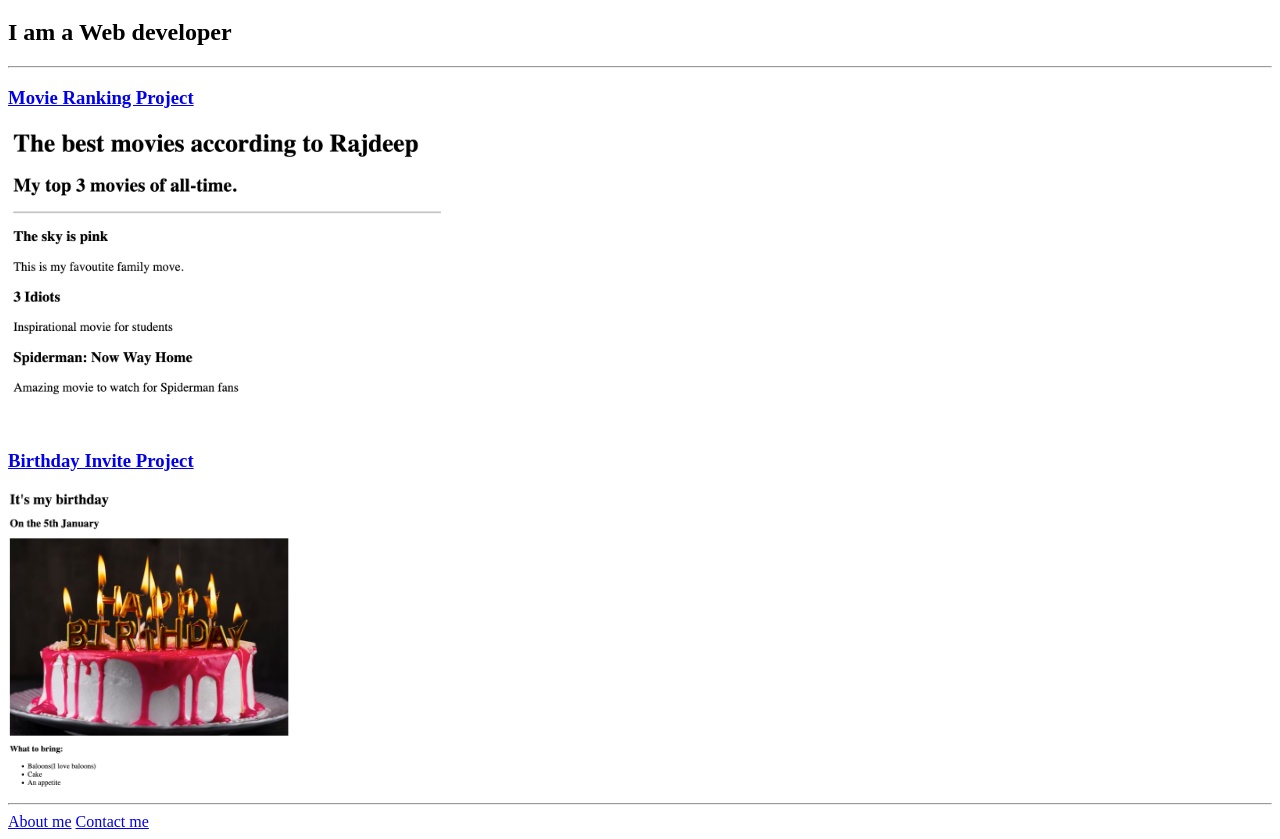
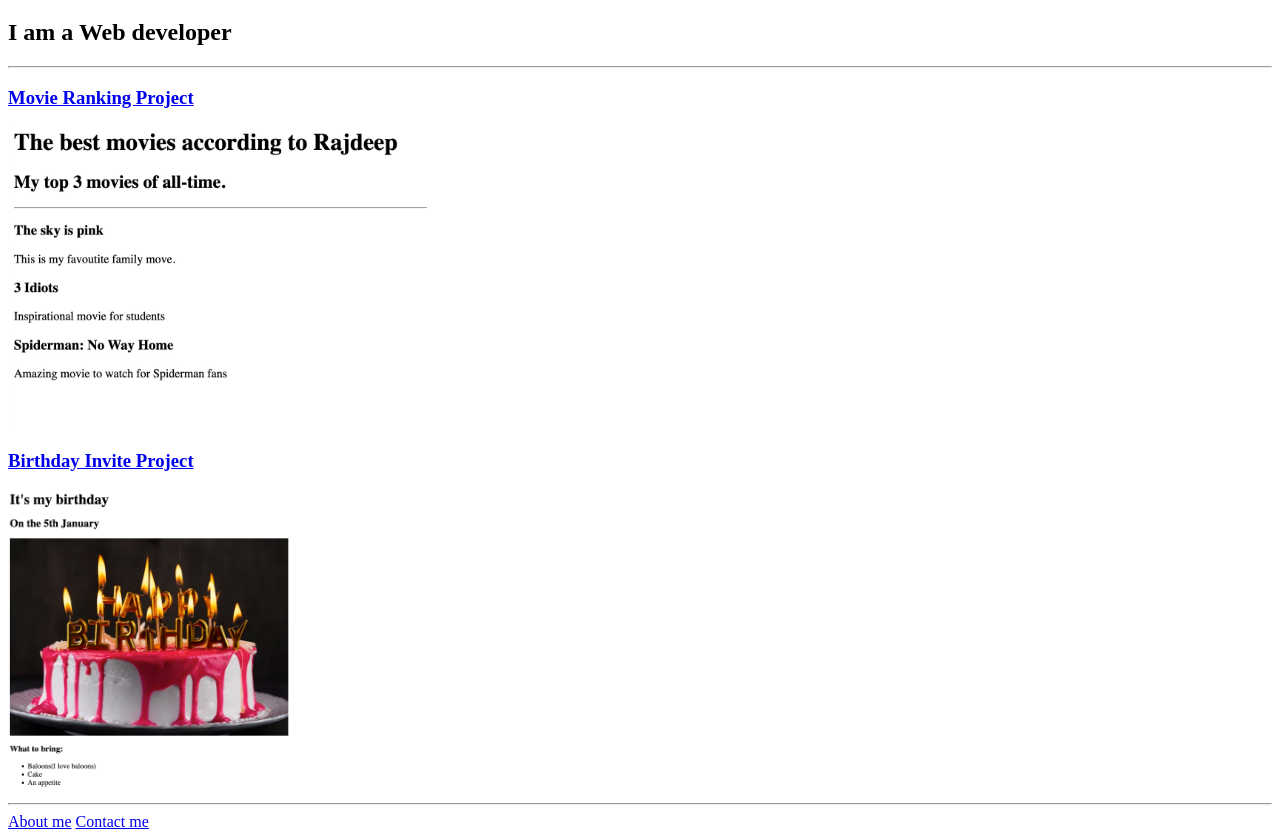
Before and after one commit to rajdeepthaosen7/html-portfolio, a plain HTML site: page index.html in a window 1280 px wide. Shown: the part 61-900 px from the top of the page. Drawn offline with Linux system fonts and the light colour scheme.

Commit message:
Update index.html

```diff
--- a/index.html
+++ b/index.html
@@ -26,7 +26,7 @@ https://developer.mozilla.org/en-US/docs/Web/HTML/Element/img#attr-height -->
     <h2>I am a Web developer</h2>
     <hr />
     <h3><a href="./2.4 Movie Ranking Project/index.html">Movie Ranking Project</a></h3>
-    <img src="./assets/images/movies.png" height="300" alt="Movie ranking project" />
+    <img src="./76FC2CD0-60E7-401A-9F3B-009B9F0FC9E8.jpeg" height="300" alt="Movie ranking project" />
 
     <h3><a href="./3.4 Birthday Invite Project/index.html">Birthday Invite Project</a> </h3>
     <img src="./assets/images/mybday.png" height="300" alt="Birthday Invite" />
```
